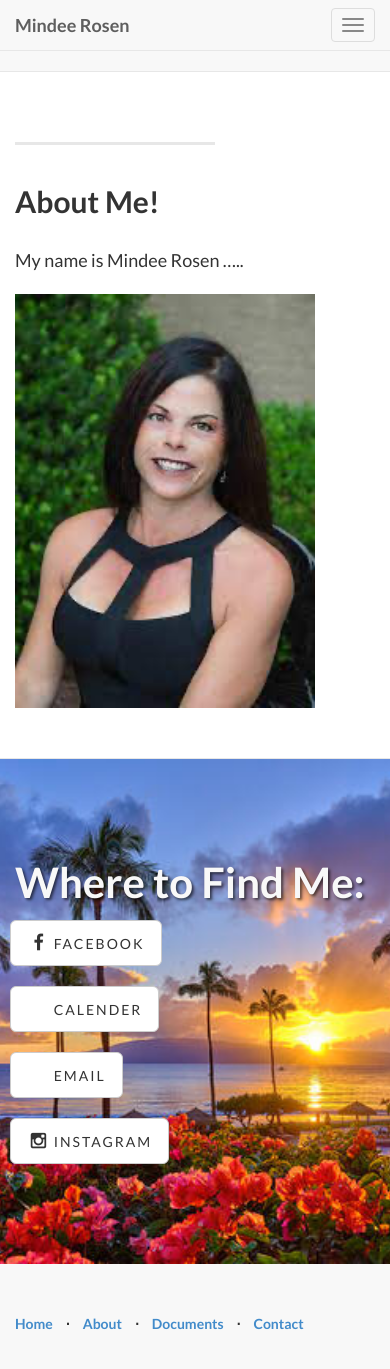
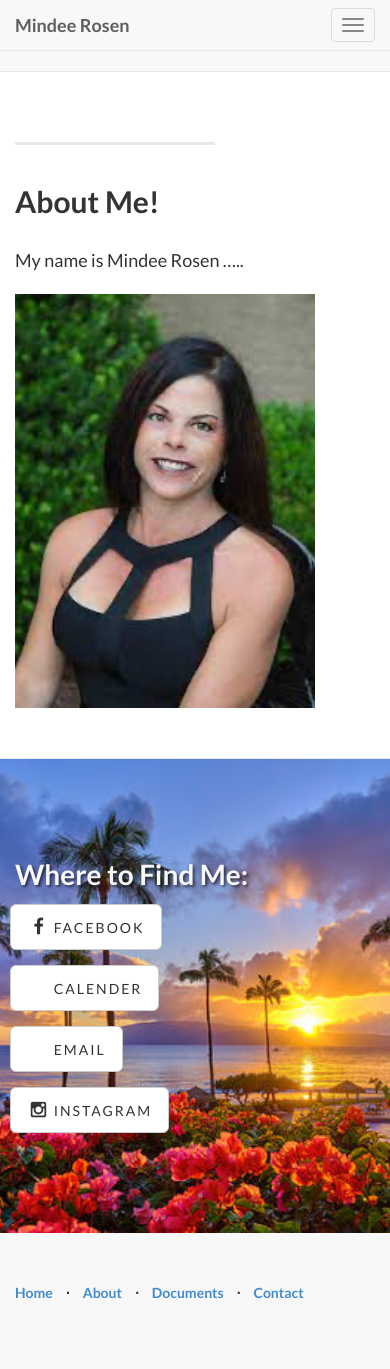
Before and after one commit to zacklacanna/mindee-website, a Jekyll site: the page built from index.html, in a window 390 px wide and 1400 px high, scrolled down 2330 px. Shown: the top 1369 px of the window. Built offline with Jekyll 4.4.1, drawn with Linux system fonts in a browser that asks for light colours; nearby versions of some CDN libraries; library files that are not in the unit come from our copies.

Commit message:
Update landing-page.css

```diff
--- a/css/landing-page.css
+++ b/css/landing-page.css
@@ -138,16 +138,16 @@ h6 {
     }
 }
 
-@media(max-width:827px) {
+@media(max-width:897px) {
     .banner h2 {
         margin: 0;
         text-shadow: 2px 2px 3px rgba(0,0,0,0.6);
-        font-size: 3em;
+        font-size: 2em;
     }
 
     ul.banner-social-buttons > li {
         display: block;
-        margin-bottom: 20px;
+        margin-bottom: 15px;
         padding: 0;
     }
 
```
